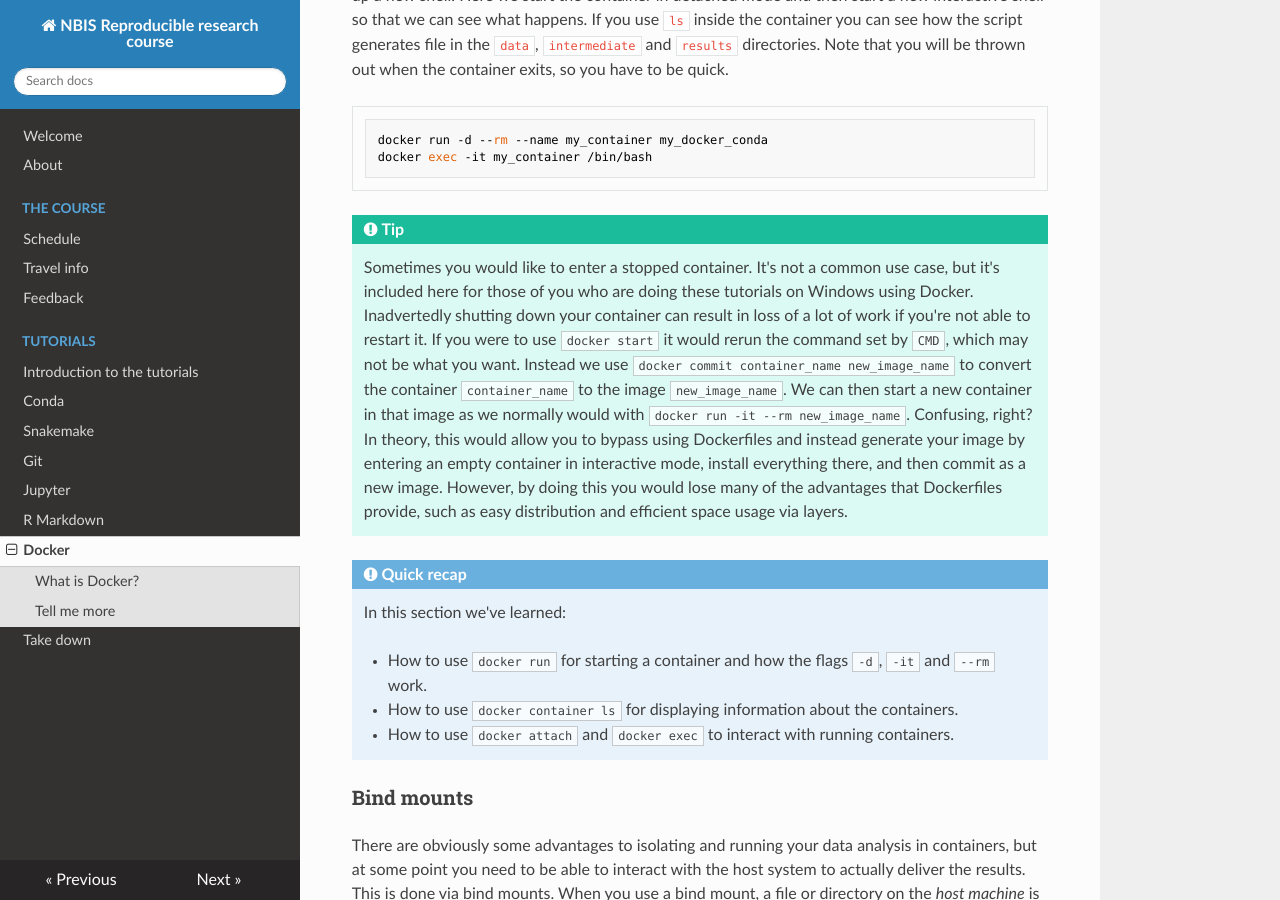
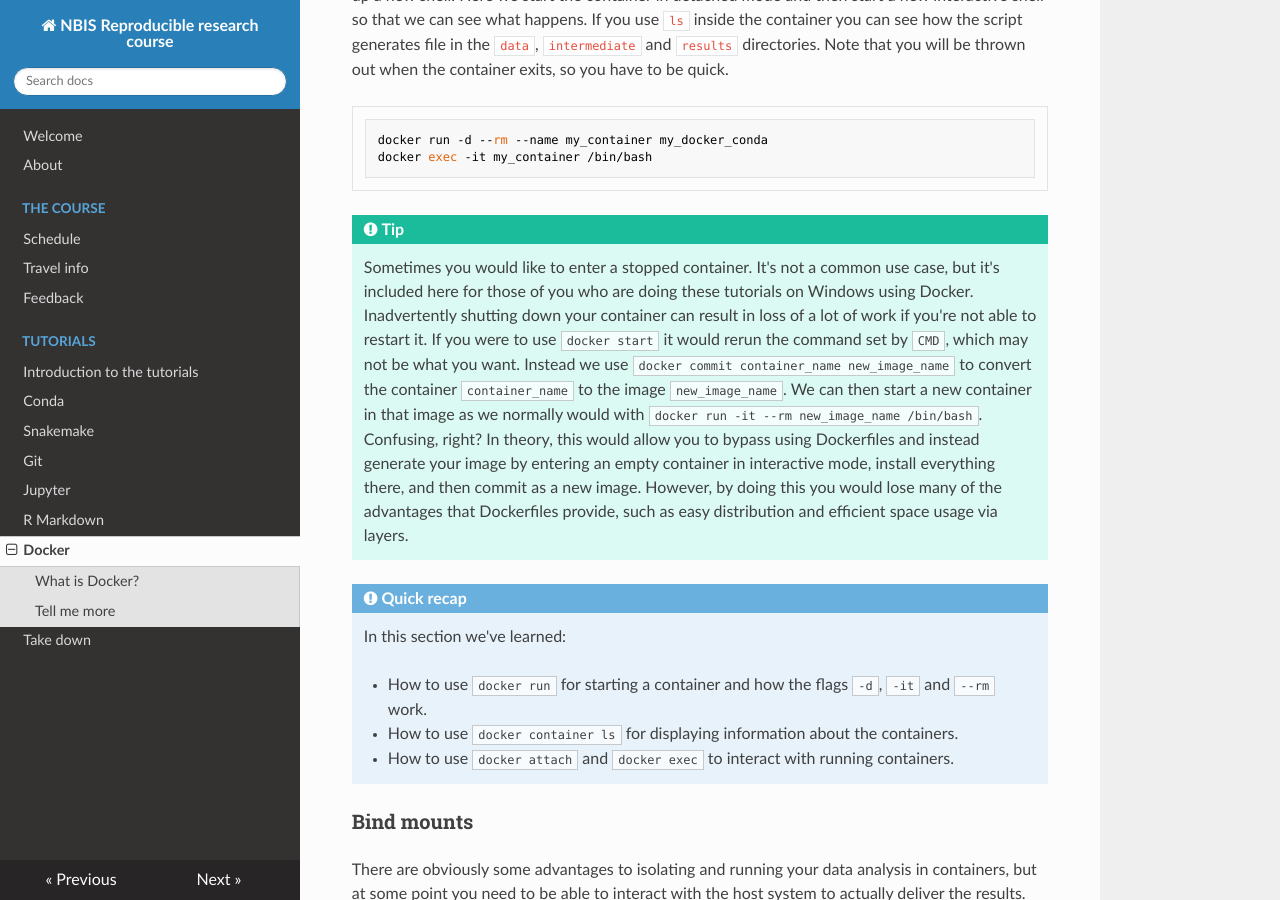
Before and after one commit to NBISweden/workshop-reproducible-research, an MkDocs documentation site: the page built from docs/docker.md, in a window 1280 px wide and 900 px high, scrolled down 10711 px. Built offline with MkDocs 1.6.1, drawn with Linux system fonts in a browser that asks for light colours; nearby versions of some CDN libraries; formulas are drawn with MathJax 3; old or Windows-style settings are respelled for this version of MkDocs.

Commit message:
spelling and command bug

````diff
--- a/docs/docker.md
+++ b/docs/docker.md
@@ -299,7 +299,7 @@ docker exec -it my_container /bin/bash
 ```
 
 !!! tip
-    Sometimes you would like to enter a stopped container. It's not a common use case, but it's included here for those of you who are doing these tutorials on Windows using Docker. Inadvertedly shutting down your container can result in loss of a lot of work if you're not able to restart it. If you were to use `docker start` it would rerun the command set by `CMD`, which may not be what you want. Instead we use `docker commit container_name new_image_name` to convert the container `container_name` to the image `new_image_name`. We can then start a new container in that image as we normally would with `docker run -it --rm new_image_name`. Confusing, right? In theory, this would allow you to bypass using Dockerfiles and instead generate your image by entering an empty container in interactive mode, install everything there, and then commit as a new image. However, by doing this you would lose many of the advantages that Dockerfiles provide, such as easy distribution and efficient space usage via layers.
+    Sometimes you would like to enter a stopped container. It's not a common use case, but it's included here for those of you who are doing these tutorials on Windows using Docker. Inadvertently shutting down your container can result in loss of a lot of work if you're not able to restart it. If you were to use `docker start` it would rerun the command set by `CMD`, which may not be what you want. Instead we use `docker commit container_name new_image_name` to convert the container `container_name` to the image `new_image_name`. We can then start a new container in that image as we normally would with `docker run -it --rm new_image_name /bin/bash`. Confusing, right? In theory, this would allow you to bypass using Dockerfiles and instead generate your image by entering an empty container in interactive mode, install everything there, and then commit as a new image. However, by doing this you would lose many of the advantages that Dockerfiles provide, such as easy distribution and efficient space usage via layers.
 
 !!! note "Quick recap"
     In this section we've learned:
````
